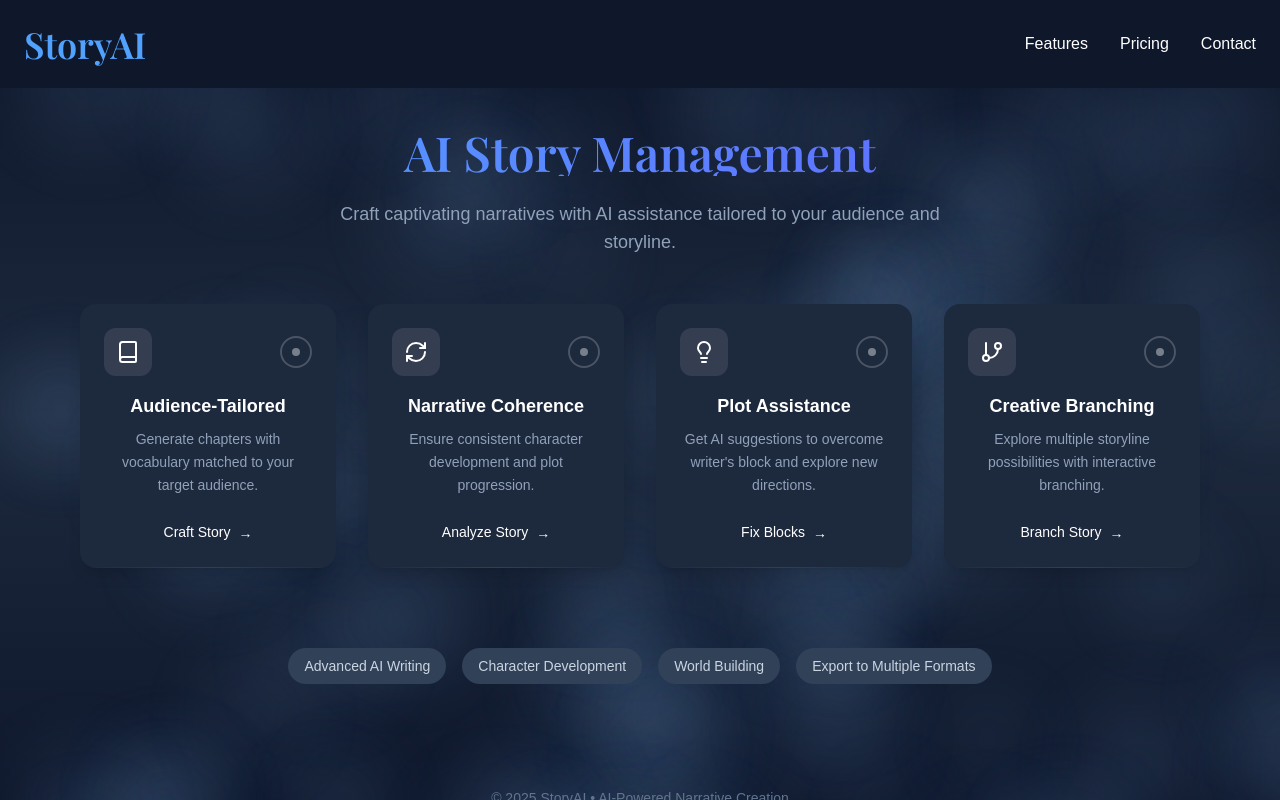
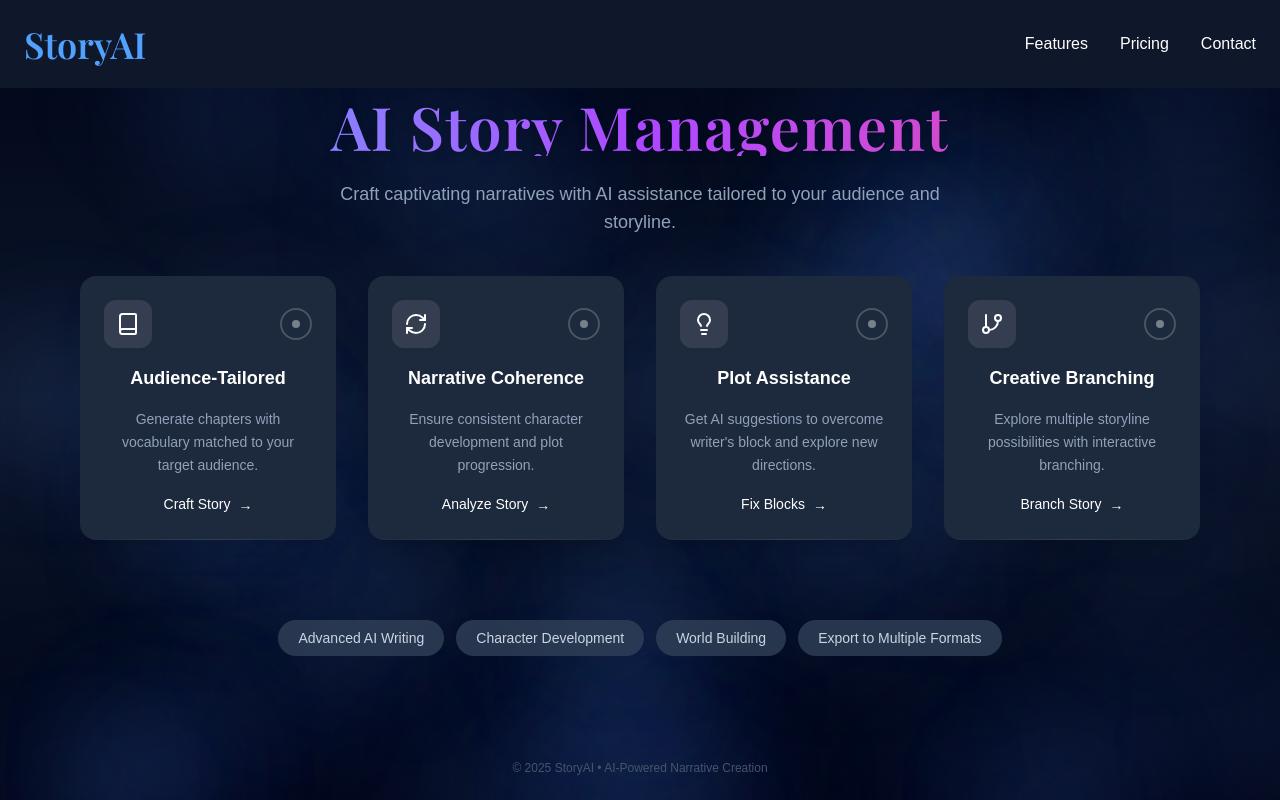
Before and after one commit to Dakshh1012/Story-Ai, a Next.js app in the folder frontend/: page / in a window 1280 px wide. Built offline with nearby package versions, Linux system fonts and the light colour scheme.

Commit message:
pathing editing for the application

```diff
--- a/frontend/src/app/adult-graph/page.tsx
+++ b/frontend/src/app/adult-graph/page.tsx
@@ -1,6 +1,12 @@
+import Graph from "@/components/graph";
+import Navbar from "@/components/navbar";
+
 export default function AdultGraph(){
     return (
         <>
+            <Navbar />
+            <div className = "h-30 w-full bg-slate-900"></div>
+            <Graph />
         </>
     );
 }
--- a/frontend/src/app/adults/page.tsx
+++ b/frontend/src/app/adults/page.tsx
@@ -58,7 +58,10 @@ export default function Adults() {
     return (
     <>
     <Navbar />
-    <div className="mt-20 flex flex-col items-center justify-center min-h-screen bg-gradient-to-b from-slate-900 to-slate-800 text-white px-4">
+      <div className="mt-20 w-full text-center py-12 bg-gradient-to-b from-slate-800 to-slate-900 text-white text-3xl font-bold">
+        Murder Mystery at Ravenwood Castle
+      </div>
+      <div className="flex flex-col items-center justify-center min-h-screen bg-gradient-to-b from-slate-900 to-slate-800 text-white px-4">
         <div className="w-full max-w-4xl mx-auto mb-20">
           <div className="grid grid-cols-1 md:grid-cols-2 gap-8 justify-items-center">
             {features.map((feature) => (
--- a/frontend/src/components/hero.tsx
+++ b/frontend/src/components/hero.tsx
@@ -1,34 +1,28 @@
-"use client";
+'use client';
 
 import { Book, GitBranch, Lightbulb, RefreshCw } from 'lucide-react';
 import { useEffect, useState } from 'react';
 import Navbar from './navbar';
-// Background animation component
+
 const AnimatedBackground = () => {
-  const [circles, setCircles] = useState([]);
+  const [circles, setCircles] = useState<{ id: number; top: string; left: string; size: string; duration: string; delay: string }[]>([]);
 
   useEffect(() => {
-    const linkPlayfair = document.createElement('link');
-    linkPlayfair.href = 'https://fonts.googleapis.com/css2?family=Playfair+Display:wght@600&display=swap';
-    linkPlayfair.rel = 'stylesheet';
-    document.head.appendChild(linkPlayfair);
-
-    return () => {
-        document.head.removeChild(linkPlayfair);
-    };
+    const preloadFont = document.createElement('link');
+    preloadFont.href = 'https://fonts.googleapis.com/css2?family=Playfair+Display:wght@600&display=swap';
+    preloadFont.rel = 'stylesheet';
+    document.head.appendChild(preloadFont);
+    return () => document.head.removeChild(preloadFont);
   }, []);
 
   useEffect(() => {
     const getRandomPercent = () => `${Math.floor(Math.random() * 100)}%`;
-    const getRandomSize = () => {
-      const sizes = ["w-16 h-16", "w-20 h-20", "w-24 h-24", "w-28 h-28", "w-32 h-32"];
-      return sizes[Math.floor(Math.random() * sizes.length)];
-    };
-    const getRandomDuration = () => `${Math.random() * 5 + 5}s`;
-    const getRandomDelay = () => `${Math.random() * 2}s`;
+    const getRandomSize = () => ["w-16 h-16", "w-20 h-20", "w-24 h-24", "w-28 h-28", "w-32 h-32"][Math.floor(Math.random() * 5)];
+    const getRandomDuration = () => `${(Math.random() * 6 + 6).toFixed(2)}s`;
+    const getRandomDelay = () => `${(Math.random() * 2).toFixed(2)}s`;
 
-    const circlesData = Array.from({ length: 100 }, (_, index) => ({
-      id: index,
+    const circlesData = Array.from({ length: 80 }, (_, i) => ({
+      id: i,
       top: getRandomPercent(),
       left: getRandomPercent(),
       size: getRandomSize(),
@@ -42,27 +36,23 @@ const AnimatedBackground = () => {
   return (
     <>
       <style jsx global>{`
+        @keyframes floatAround {
+          0% { transform: translate(0, 0) scale(1); }
+          50% { transform: translate(60px, -60px) scale(1.1); }
+          100% { transform: translate(0, 0) scale(1); }
+        }
+      `}</style>
 
-        @keyframes floatAround {
-            0% { transform: translate(0, 0); }
-            25% { transform: translate(100px, -100px); }
-            50% { transform: translate(-100px, 100px); }
-            75% { transform: translate(100px, 50px); }
-            100% { transform: translate(0, 0); }
-        }
-
-      `}</style>
       {circles.map((circle) => (
         <div
           key={circle.id}
           style={{
-            position: 'absolute',
             top: circle.top,
             left: circle.left,
             animation: `floatAround ${circle.duration} ease-in-out infinite`,
             animationDelay: circle.delay,
           }}
-          className={`${circle.size} bg-blue-300 rounded-full opacity-10 blur-2xl hidden md:block`}
+          className={`${circle.size} bg-gradient-to-br from-blue-400/20 to-indigo-500/10 rounded-full blur-3xl absolute hidden md:block`}
         ></div>
       ))}
     </>
@@ -70,7 +60,6 @@ const AnimatedBackground = () => {
 };
 
 export default function Hero() {
-
   const features = [
     {
       id: 'audience',
@@ -79,102 +68,92 @@ export default function Hero() {
       icon: Book,
       href: '/generate',
       action: 'Craft Story',
-      color: 'from-blue-500 to-indigo-500'
+      color: 'from-blue-500 to-indigo-500',
     },
     {
       id: 'coherence',
       title: 'Narrative Coherence',
       description: 'Ensure consistent character development and plot progression.',
       icon: RefreshCw,
-      href: '/questions',
+      href: '/generate',
       action: 'Analyze Story',
-      color: 'from-teal-400 to-cyan-500'
+      color: 'from-teal-400 to-cyan-500',
     },
     {
       id: 'plot',
       title: 'Plot Assistance',
       description: 'Get AI suggestions to overcome writer\'s block and explore new directions.',
       icon: Lightbulb,
-      href: '/plot-assistance',
+      href: '/generate',
       action: 'Fix Blocks',
-      color: 'from-amber-400 to-orange-500'
+      color: 'from-amber-400 to-orange-500',
     },
     {
       id: 'branching',
       title: 'Creative Branching',
       description: 'Explore multiple storyline possibilities with interactive branching.',
       icon: GitBranch,
-      href: '/story-branching',
+      href: '/generate',
       action: 'Branch Story',
-      color: 'from-pink-500 to-rose-500'
-    }
+      color: 'from-pink-500 to-rose-500',
+    },
   ];
 
-
-
   return (
-    <div className="relative min-h-screen overflow-hidden bg-gradient-to-b from-slate-900 via-slate-800 to-slate-900 text-white">
+    <div className="relative min-h-screen overflow-hidden bg-gradient-to-b from-slate-950 via-slate-900 to-slate-950 text-white">
       <AnimatedBackground />
       <Navbar />
       <div className="relative z-10 flex flex-col items-center justify-center min-h-screen px-6">
-        <main className="mt-32 max-w-6xl mx-auto text-center">
-          <h1 className="text-5xl font-bold mb-6 bg-gradient-to-r from-blue-400 to-indigo-500 bg-clip-text text-transparent" style={{ fontFamily: "'Playfair Display', serif" }}>
-            {/* <TypingAnimation /> */}
+        <main className="mt-24 max-w-6xl mx-auto text-center">
+        <h1
+          className="text-6xl font-bold mb-6 bg-gradient-to-r from-blue-400 via-purple-500 to-pink-500 bg-clip-text text-transparent tracking-wide drop-shadow-lg animate-gradient-slow"
+          style={{ fontFamily: "'Playfair Display', serif" }}
+        >
           AI Story Management
         </h1>
-          <p className="text-lg text-slate-400 mb-12 max-w-2xl mx-auto">
+          <p className="text-lg text-slate-400 mb-10 max-w-2xl mx-auto">
             Craft captivating narratives with AI assistance tailored to your audience and storyline.
           </p>
 
-          <div className="w-full max-w-7xl mx-auto mb-20 px-4">
-            <div className="grid grid-cols-1 md:grid-cols-2 lg:grid-cols-4 gap-8">
-              {features.map((feature) => {
-                const Icon = feature.icon;
-                return (
+          <div className="grid grid-cols-1 md:grid-cols-2 lg:grid-cols-4 gap-8 mb-20 px-4">
+            {features.map(({ id, icon: Icon, title, description, href, action, color }) => (
               <div
-                    key={feature.id}
-                    className="group relative bg-slate-800 rounded-2xl overflow-hidden shadow-lg hover:shadow-2xl transition-shadow duration-300"
+                key={id}
+                className="group relative rounded-2xl bg-slate-800 overflow-hidden shadow-xl hover:shadow-2xl transition-all duration-300"
               >
-                    <div className={`absolute inset-0 bg-gradient-to-br ${feature.color} opacity-0 group-hover:opacity-20 transition-opacity duration-500`} />
-                    <div className="relative p-6">
-                      <div className="flex items-center justify-between mb-4">
+                <div className={`absolute inset-0 bg-gradient-to-br ${color} opacity-0 group-hover:opacity-20 transition-opacity duration-500`} />
+                <div className="relative p-6 space-y-4">
+                  <div className="flex items-center justify-between">
                     <div className="p-3 bg-white/10 rounded-xl">
                       <Icon className="w-6 h-6 text-white" />
                     </div>
-                        <div className="h-8 w-8 rounded-full border-2 border-white/20 flex items-center justify-center group-hover:border-white/40 transition-colors duration-300">
+                    <div className="h-8 w-8 rounded-full border-2 border-white/20 flex items-center justify-center group-hover:border-white/40 transition duration-300">
                       <div className="w-2 h-2 bg-white/40 rounded-full group-hover:bg-white group-hover:scale-125 transition-all duration-300" />
                     </div>
                   </div>
-                      <h3 className="text-lg font-semibold mb-2">{feature.title}</h3>
-                      <p className="text-slate-400 text-sm leading-relaxed mb-6 min-h-[3rem]">
-                        {feature.description}
-                      </p>
-                      <a
-                        href={feature.href}
-                        className="inline-flex items-center text-white text-sm font-medium group-hover:text-white"
-                      >
-                        <span className="border-b border-transparent group-hover:border-white transition-colors duration-300">{feature.action}</span>
-                        <span className="ml-2 transform translate-x-0 group-hover:translate-x-1 transition-transform duration-300">→</span>
+                  <h3 className="text-lg font-semibold">{title}</h3>
+                  <p className="text-slate-400 text-sm min-h-[3rem] leading-relaxed">{description}</p>
+                  <a href={href} className="inline-flex items-center text-white text-sm font-medium group-hover:text-white">
+                    <span className="border-b border-transparent group-hover:border-white transition duration-300">{action}</span>
+                    <span className="ml-2 transition-transform transform group-hover:translate-x-1">→</span>
                   </a>
                 </div>
-                    <div className="absolute bottom-0 left-0 right-0 h-px bg-gradient-to-r from-transparent via-white/10 to-transparent group-hover:via-white/20 transition-colors duration-300" />
+                <div className="absolute bottom-0 left-0 right-0 h-px bg-gradient-to-r from-transparent via-white/10 to-transparent group-hover:via-white/20 transition duration-300" />
               </div>
-                );
-              })}
-            </div>
+            ))}
           </div>
 
-          <div className="flex flex-wrap justify-center gap-4 items-center mb-20">
-            {["Advanced AI Writing", "Character Development", "World Building", "Export to Multiple Formats"].map((tag, idx) => (
-              <div key={idx} className="py-2 px-4 bg-slate-700 rounded-full text-slate-300 text-sm">
+          <div className="flex flex-wrap justify-center gap-3 mb-20">
+            {['Advanced AI Writing', 'Character Development', 'World Building', 'Export to Multiple Formats'].map((tag, idx) => (
+              <div key={idx} className="py-2 px-5 bg-slate-700/80 rounded-full text-slate-300 text-sm backdrop-blur-md">
                 {tag}
               </div>
             ))}
           </div>
         </main>
 
-        <footer className="w-full p-6 text-center text-slate-500 text-sm">
-          <p>© {new Date().getFullYear()} StoryAI • AI-Powered Narrative Creation</p>
+        <footer className="w-full p-6 text-center text-slate-600 text-xs">
+          © {new Date().getFullYear()} StoryAI • AI-Powered Narrative Creation
         </footer>
       </div>
     </div>
```
Also changed, not shown: frontend/src/app/adult/page.tsx (added, +46 -0 lines). Lines whose indentation alone changed are shown as unchanged.
